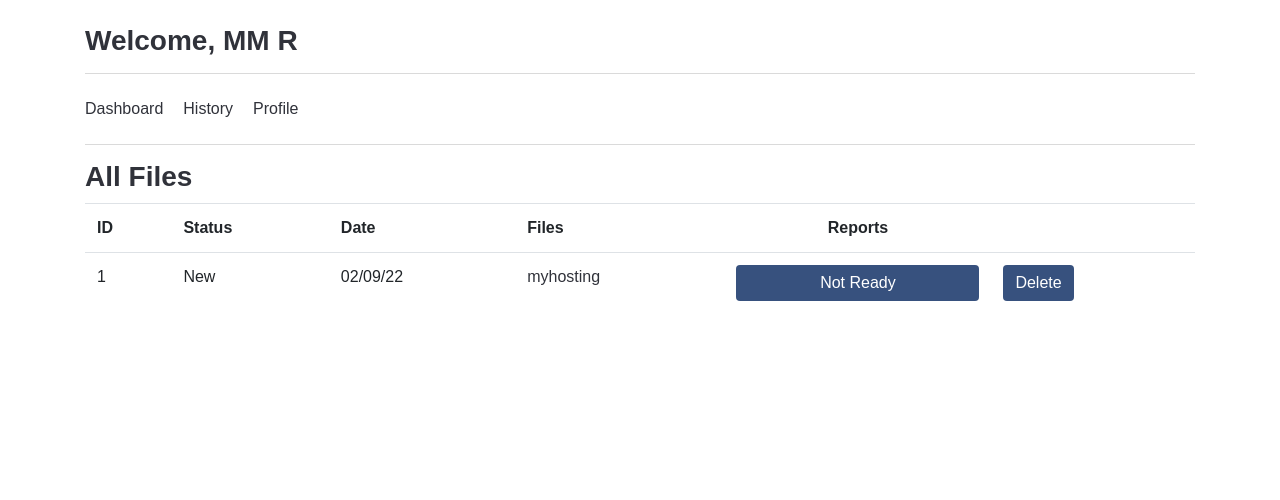
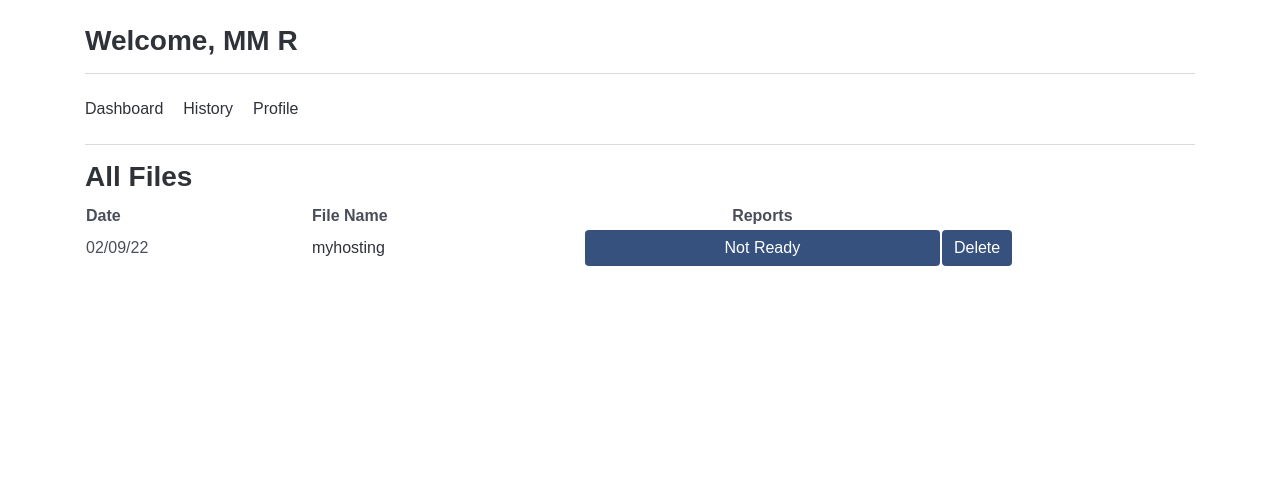
Before and after one commit to mm-reza/ewritinghelp, a Django app: page /user/files in a window 1280 px wide. Shown: the part 54-554 px from the top of the page. Run offline with Django 3.2, Linux system fonts and the light colour scheme; a user stored in the database is signed in; data comes from the database, SQL or seed files in the repository; both versions use the stored data as it was after the commit; some libraries are stand-ins or nearby versions.

Commit message:
user dash html

```diff
--- a/ecom/settings.py
+++ b/ecom/settings.py
@@ -23,7 +23,7 @@ BASE_DIR = os.path.dirname(os.path.dirname(os.path.abspath(__file__)))
 SECRET_KEY = '@+s3)w0t*am49c9**#11kmvc^ir9^d6(iez2rd!vj0usmhx3f5'
 
 # SECURITY WARNING: don't run with debug turned on in production!
-DEBUG = False
+DEBUG = True
 
 if DEBUG is True:
     ALLOWED_HOSTS = [
--- a/user/templates/user_files.html
+++ b/user/templates/user_files.html
@@ -55,19 +55,16 @@
                     </div>
                 </div>
 
-                <table class="shopping-cart-table table">
+                {% comment %} <table class="shopping-cart-table table"> {% endcomment %}
+                <table style="width: 100%;">
                     <tr>
-                        <th class="text-left">ID </th>
-                        <th class="text-left">Status </th>
                         <th class="text-left">Date </th>
-                        <th class="text-left">Files </th>
+                        <th class="text-left">File Name </th>
                         <th class="text-center">Reports </th>
                         <th class="text-left"></th>
                     </tr>
                     {% for rs in ufiles %}
                     <tr>
-                        <td class="text-left">{{ rs.id}} </td>
-                        <td class="text-left">{{ rs.status}} </td>
                         <td class="text-left">{{ rs.create_at |date:"d/m/y" }} </td>
                         <td class="text-left">
                             <a href="{{ rs.files.url }}"> {{ rs.first_name}} </a>
```
Also changed, not shown: newreq.txt (+4 -4 lines), db.sqlite3.
